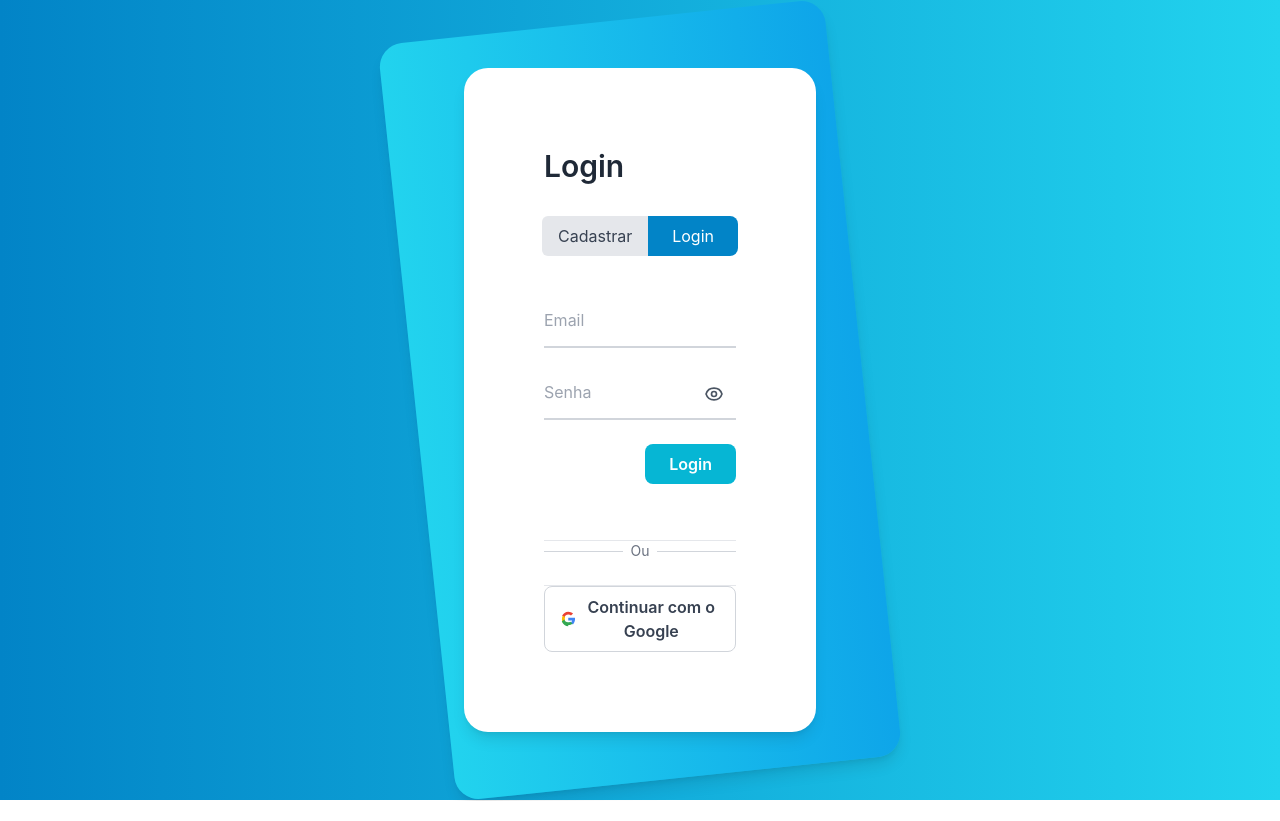
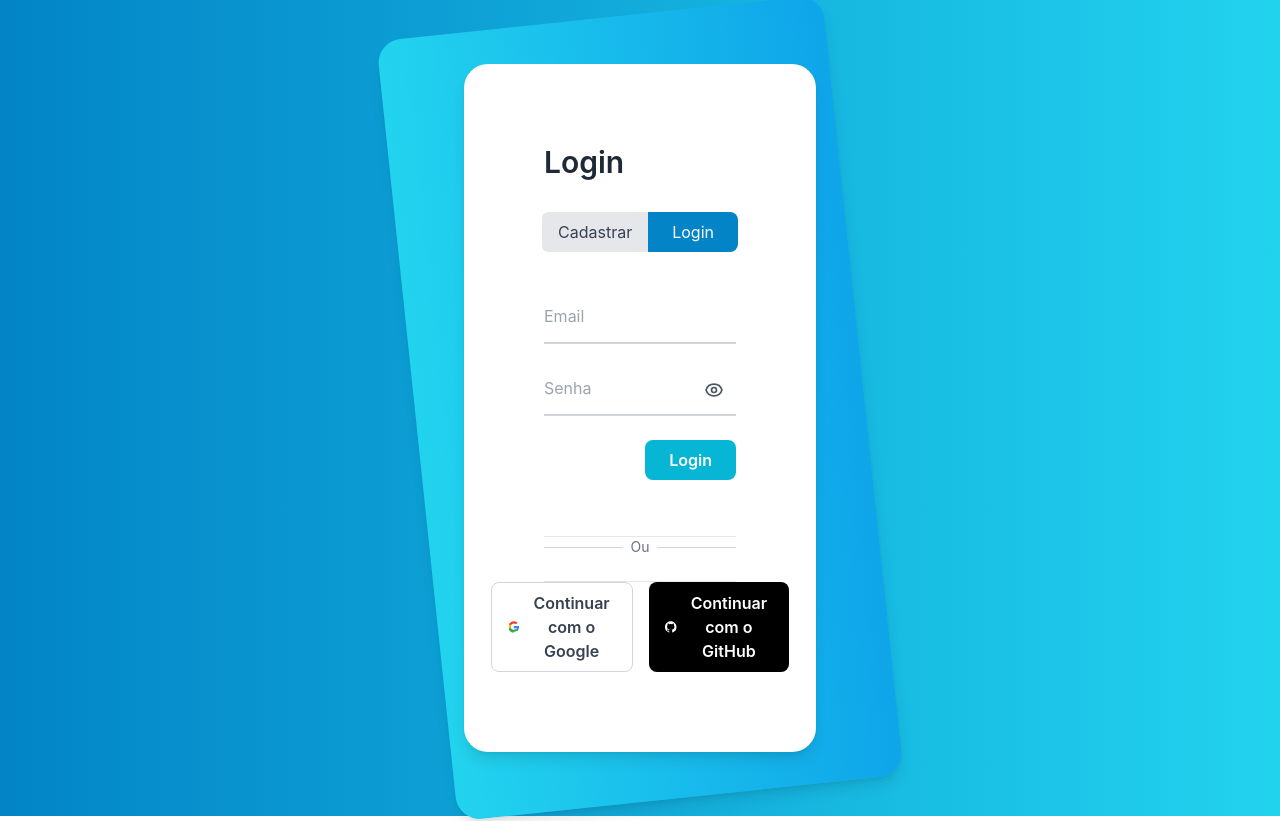
Before and after one commit to Gestao-de-Usuarios/Frontend, a React (Create React App) app: page / in a window 1280 px wide. Built offline with nearby package versions, Linux system fonts and the light colour scheme.

Commit message:
Inicio de github

```diff
--- a/src/components/login.jsx
+++ b/src/components/login.jsx
@@ -246,15 +246,14 @@ const Login = () => {
                   <span className="px-2 bg-white text-gray-500">Ou</span>
                 </div>
               </div>
-
-              {/* Botão de Login com Google */}
-              <div className="flex justify-center">
+              {/* Botões de Login Social */}
+              <div className="flex justify-center space-x-4 mt-4">
                 <button
                   onClick={() => window.location.href = "http://localhost:5000/login/google"}
-                  className="flex items-center justify-center w-full bg-white border border-gray-300 hover:bg-gray-100 text-gray-700 font-semibold py-2 px-4 rounded-lg transition duration-300"
+                  className="flex items-center justify-center bg-white border border-gray-300 hover:bg-gray-100 text-gray-700 font-semibold py-2 px-4 rounded-lg transition duration-300"
                 >
                   <svg
-                    className="w-5 h-5 mr-2"
+                    className="w-6 h-6 mr-2" // Aumentado para w-6 h-6
                     viewBox="0 0 48 48"
                   >
                     <path
@@ -277,11 +276,28 @@ const Login = () => {
                   </svg>
                   Continuar com o Google
                 </button>
+
+                <button
+                  onClick={() => window.location.href = "http://localhost:5000/login/github"}
+                  className="flex items-center justify-center bg-black hover:bg-gray-800 text-white font-semibold py-2 px-4 rounded-lg transition duration-300"
+                >
+                  <svg
+                    className="w-6 h-6 mr-2" // Aumentado para w-6 h-6
+                    viewBox="0 0 24 24"
+                    fill="currentColor"
+                  >
+                    <path
+                      fillRule="evenodd"
+                      d="M12 0C5.372 0 0 5.373 0 12a12 12 0 008.207 11.418c.6.112.793-.26.793-.577v-2.18c-3.338.725-4.042-1.607-4.042-1.607-.546-1.387-1.333-1.756-1.333-1.756-1.089-.745.082-.73.082-.73 1.205.084 1.838 1.237 1.838 1.237 1.07 1.834 2.809 1.304 3.492.997.108-.775.418-1.304.76-1.605-2.665-.303-5.467-1.333-5.467-5.932 0-1.31.468-2.38 1.235-3.22-.124-.304-.535-1.527.117-3.182 0 0 1.007-.322 3.3 1.23a11.5 11.5 0 016 0c2.292-1.552 3.298-1.23 3.298-1.23.653 1.655.242 2.878.118 3.182.769.84 1.234 1.91 1.234 3.22 0 4.61-2.807 5.625-5.479 5.921.43.372.814 1.102.814 2.222v3.293c0 .32.192.694.801.576A12.003 12.003 0 0024 12c0-6.627-5.373-12-12-12z"
+                      clipRule="evenodd"
+                    />
+                  </svg>
+                  Continuar com o GitHub
+                </button>
               </div>
             </div>
           </div>
         </div>
-
         {/* Modal de Sucesso */}
         <ModalAlert
           isOpen={showSuccessModal}
```
